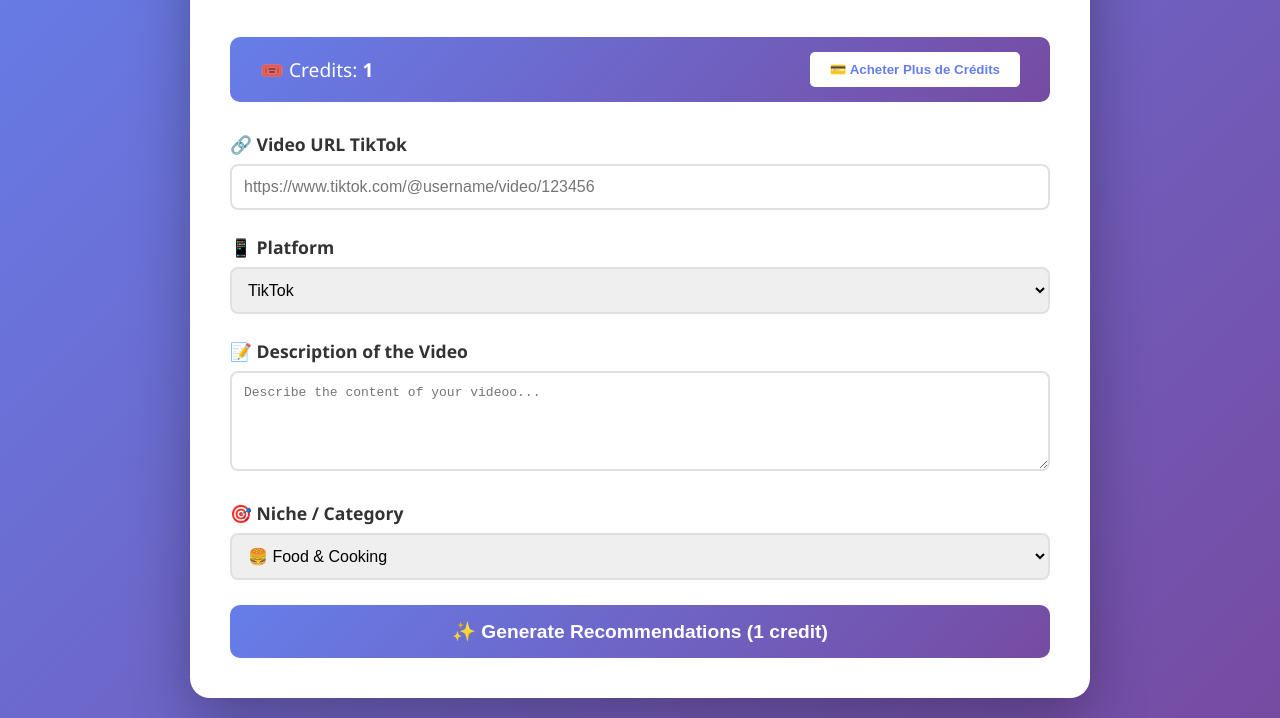
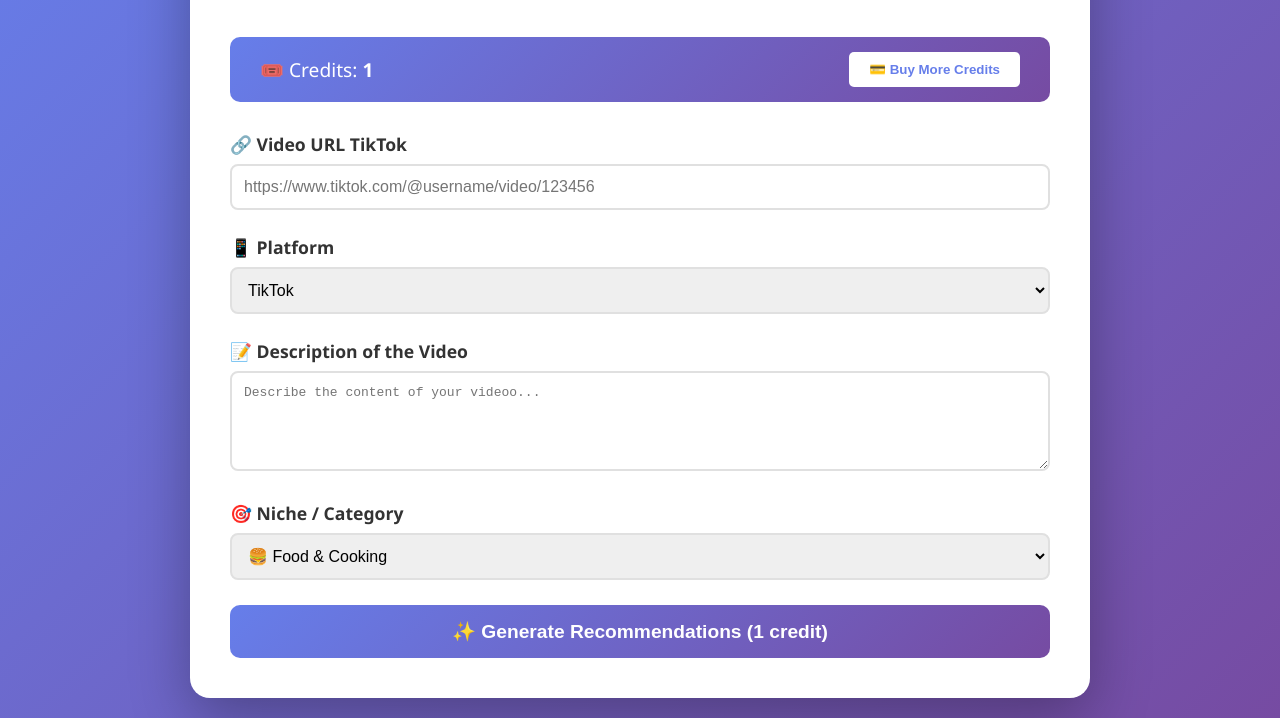
Before and after one commit to Akuseru971/viral-video-optimizer-frontend, a plain HTML site: page index.html in a window 1280 px wide. Shown: the part 152-870 px from the top of the page. Drawn offline with Linux system fonts and the light colour scheme.

Commit message:
Translate 'Buy More Credits' button to English

```diff
--- a/index.html
+++ b/index.html
@@ -241,7 +241,7 @@
       <div class="credit-info">
         🎟️ Credits: <strong id="creditCount">1</strong>
       </div>
-      <button class="btn-buy-credits" id="buyCreditsBtn">💳 Acheter Plus de Crédits</button>
+      <button class="btn-buy-credits" id="buyCreditsBtn">💳 Buy More Credits</button>
     </div>
 
     <form id="videoForm">
```
